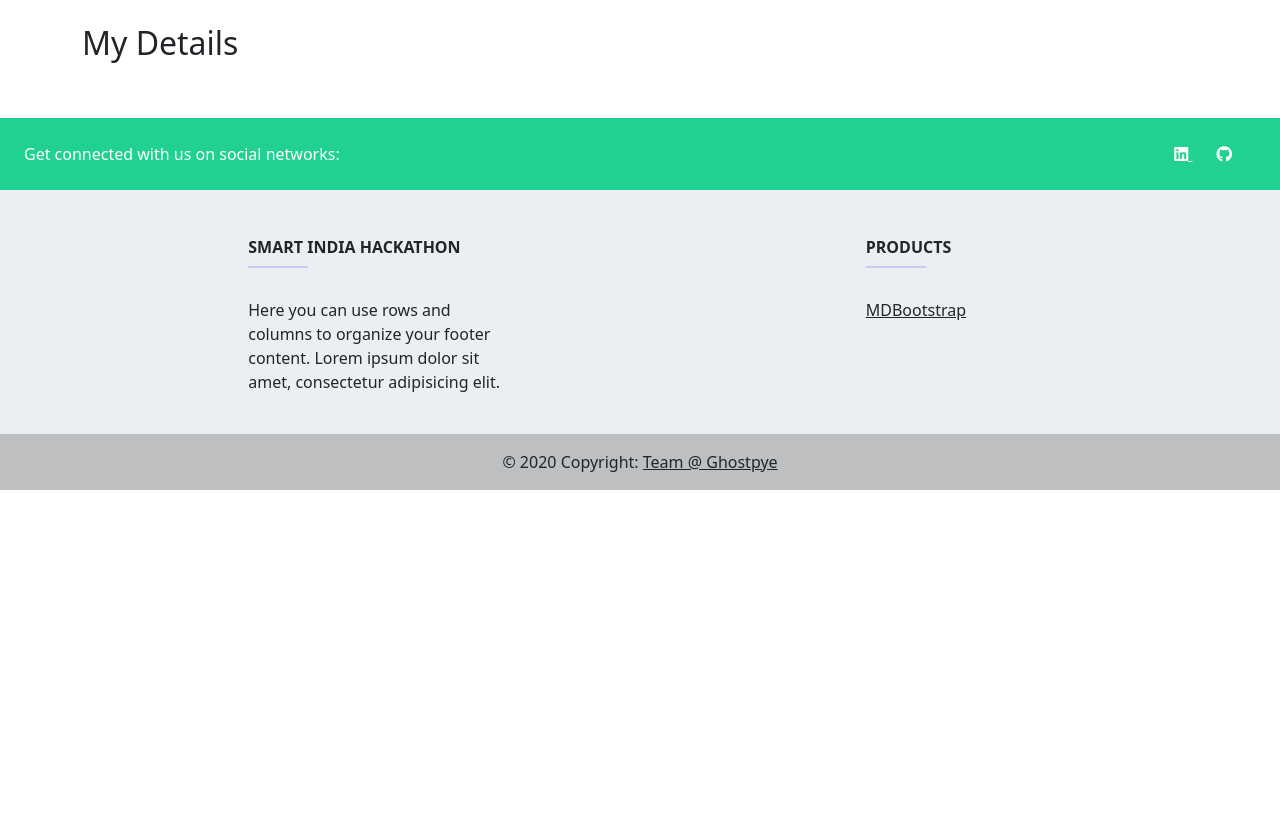
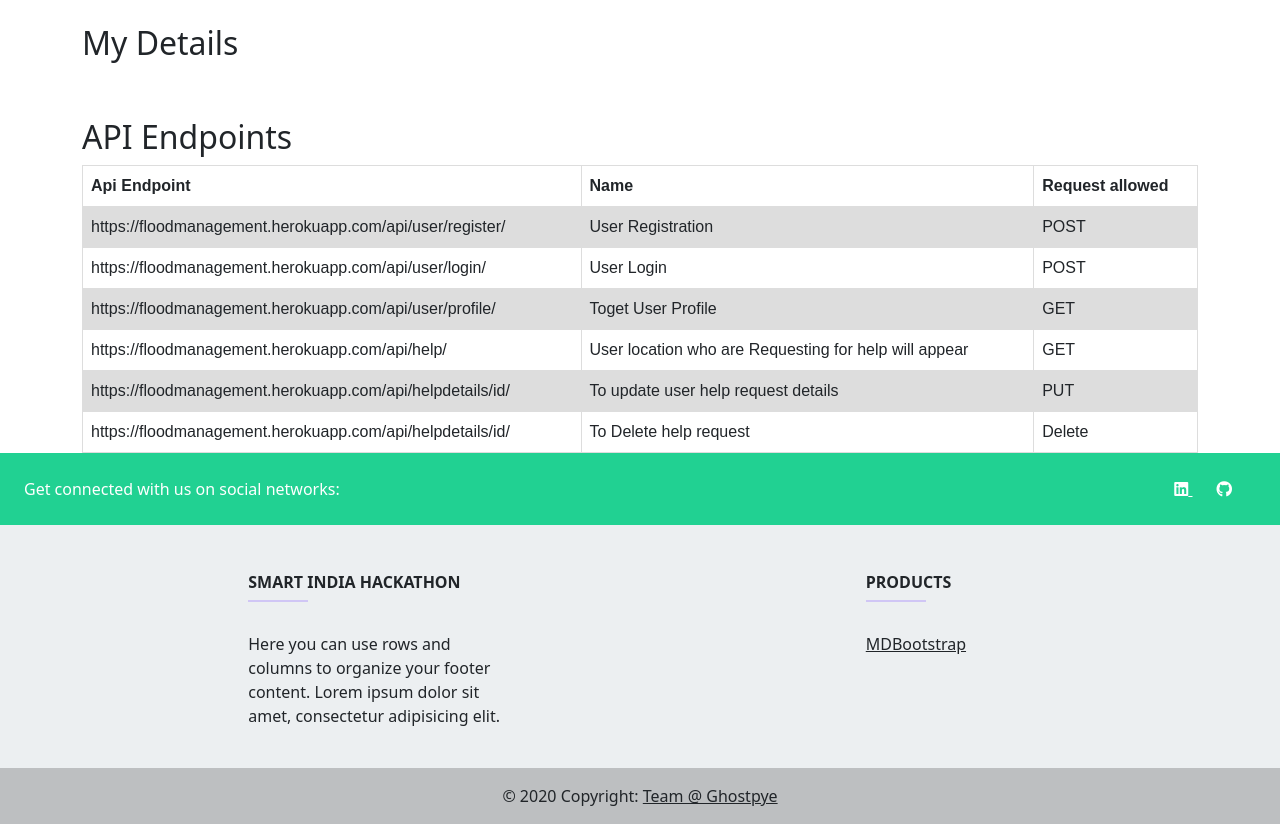
Before and after one commit to shantanu1905/Hackathon-Project, a Django app: template templates/flood/home.html in a window 1280 px wide. Shown: the part 56-880 px from the top of the page. Before the commit the page ends 546 px from the top, so only its background shows below. Run offline with Django 3.2, Linux system fonts and the light colour scheme; the template is opened without the code that fills it, so the values that code supplies are empty.

Commit message:
api doc updated

```diff
--- a/templates/flood/home.html
+++ b/templates/flood/home.html
@@ -9,7 +9,69 @@
 
 {{user.contact}}
 
+<style>
+    table {
+        font-family: arial, sans-serif;
+        border-collapse: collapse;
+        width: 100%;
+      }
 
+      td, th {
+        border: 1px solid #dddddd;
+        text-align: left;
+        padding: 8px;
+      }
+
+      tr:nth-child(even) {
+        background-color: #dddddd;
+      }
+    </style>
+
+<div Class=" align-items-center justify-content-center">
+<h2>API Endpoints</h2>
+
+<table>
+    <tr>
+      <th>Api Endpoint</th>
+      <th>Name</th>
+      <th>Request allowed</th>
+    </tr>
+    <tr>
+      <td>https://floodmanagement.herokuapp.com/api/user/register/</td>
+      <td>User Registration</td>
+      <td>POST</td>
+    </tr>
+    <tr>
+      <td>https://floodmanagement.herokuapp.com/api/user/login/</td>
+      <td>User Login</td>
+      <td>POST</td>
+    </tr>
+    <tr>
+      <td>https://floodmanagement.herokuapp.com/api/user/profile/</td>
+      <td>Toget User Profile</td>
+      <td>GET</td>
+    </tr>
+    <tr>
+      <td>https://floodmanagement.herokuapp.com/api/help/</td>
+      <td>User location who are Requesting for help will appear</td>
+      <td>GET</td>
+    </tr>
+    <tr>
+      <td>https://floodmanagement.herokuapp.com/api/helpdetails/id/</td>
+      <td>To update user help request details</td>
+      <td>PUT</td>
+    </tr>
+    <tr>
+      <td>https://floodmanagement.herokuapp.com/api/helpdetails/id/</td>
+      <td>To Delete help request</td>
+      <td>Delete</td>
+    </tr>
+  </table>
+
+
+
+
+</div>
 
 
 
```
Also changed, not shown: db.sqlite3.
